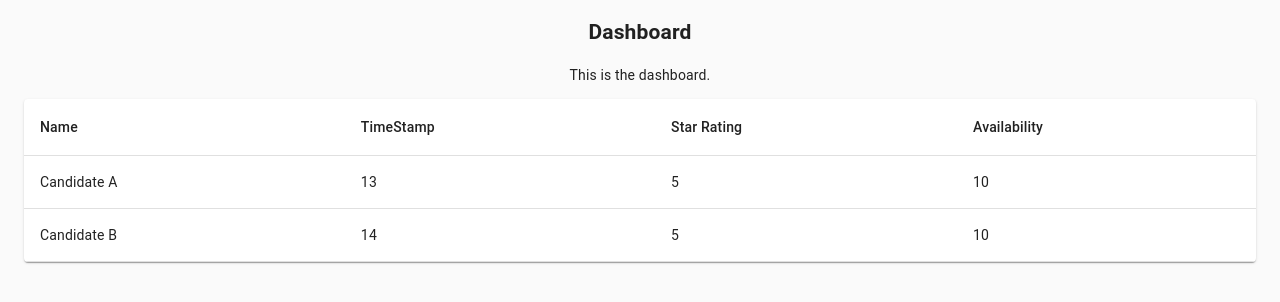
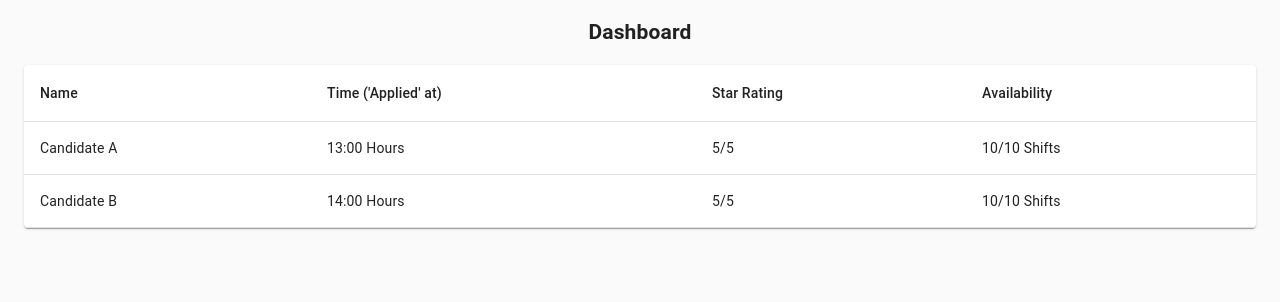
Before and after one commit to timhc22/applications-playground, a React (Create React App) app: page / in a window 1280 px wide. Shown: the top 302 px of the page. Built offline with nearby package versions, Linux system fonts and the light colour scheme.

Commit message:
Tweak Data

```diff
--- a/src/pages/DashboardPage/DashboardPage.tsx
+++ b/src/pages/DashboardPage/DashboardPage.tsx
@@ -33,14 +33,13 @@ export default function DashboardPage(): JSX.Element {
   return (
     <section className="container">
       <h1>Dashboard</h1>
-      <p>This is the dashboard.</p>
 
       <TableContainer component={Paper}>
         <Table className={classes.table} aria-label="simple table">
           <TableHead>
             <TableRow>
               <TableCell>Name</TableCell>
-              <TableCell>TimeStamp</TableCell>
+              <TableCell>Time ('Applied' at)</TableCell>
               <TableCell>Star Rating</TableCell>
               <TableCell>Availability</TableCell>
             </TableRow>
@@ -51,9 +50,9 @@ export default function DashboardPage(): JSX.Element {
                 <TableCell component="th" scope="row">
                   {row.name}
                 </TableCell>
-                <TableCell>{row.timestamp}</TableCell>
-                <TableCell>{row.starRating}</TableCell>
-                <TableCell>{row.availability}</TableCell>
+                <TableCell>{row.timestamp}:00 Hours</TableCell>
+                <TableCell>{row.starRating}/5</TableCell>
+                <TableCell>{row.availability}/10 Shifts</TableCell>
               </TableRow>
             ))}
           </TableBody>
```
